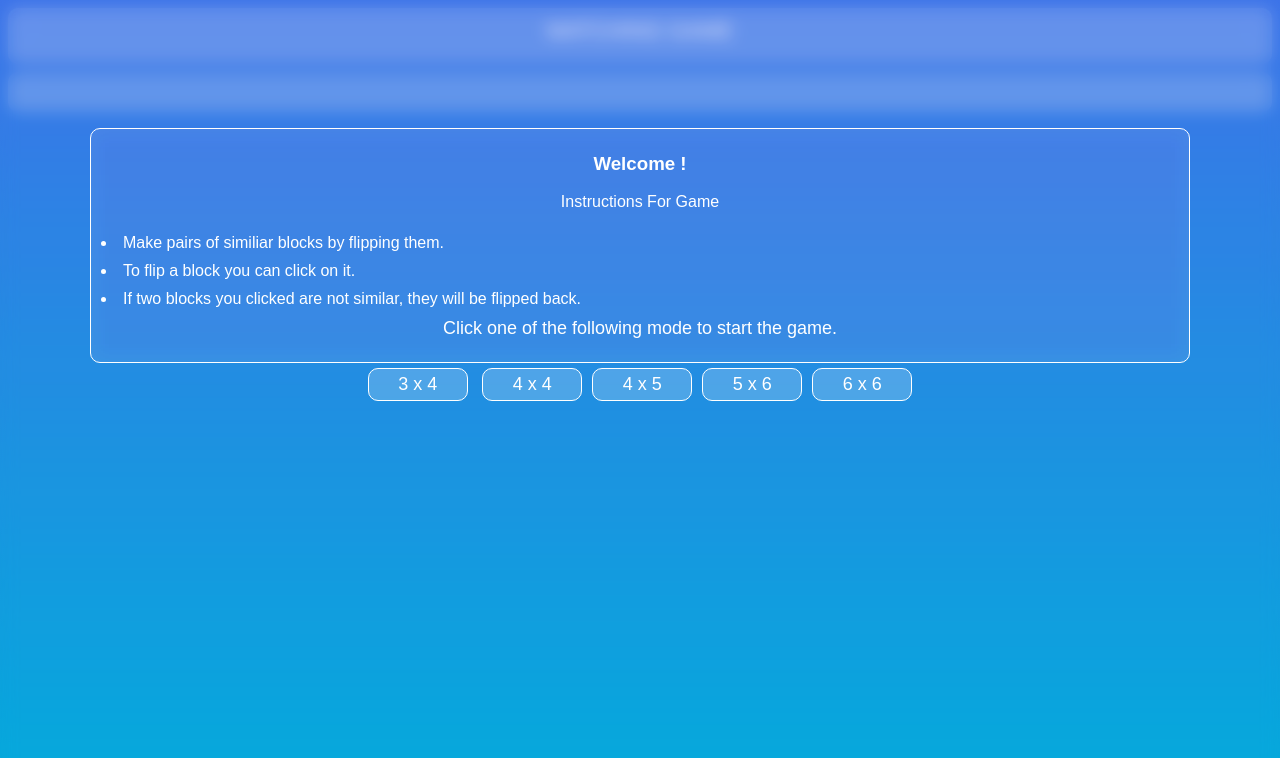
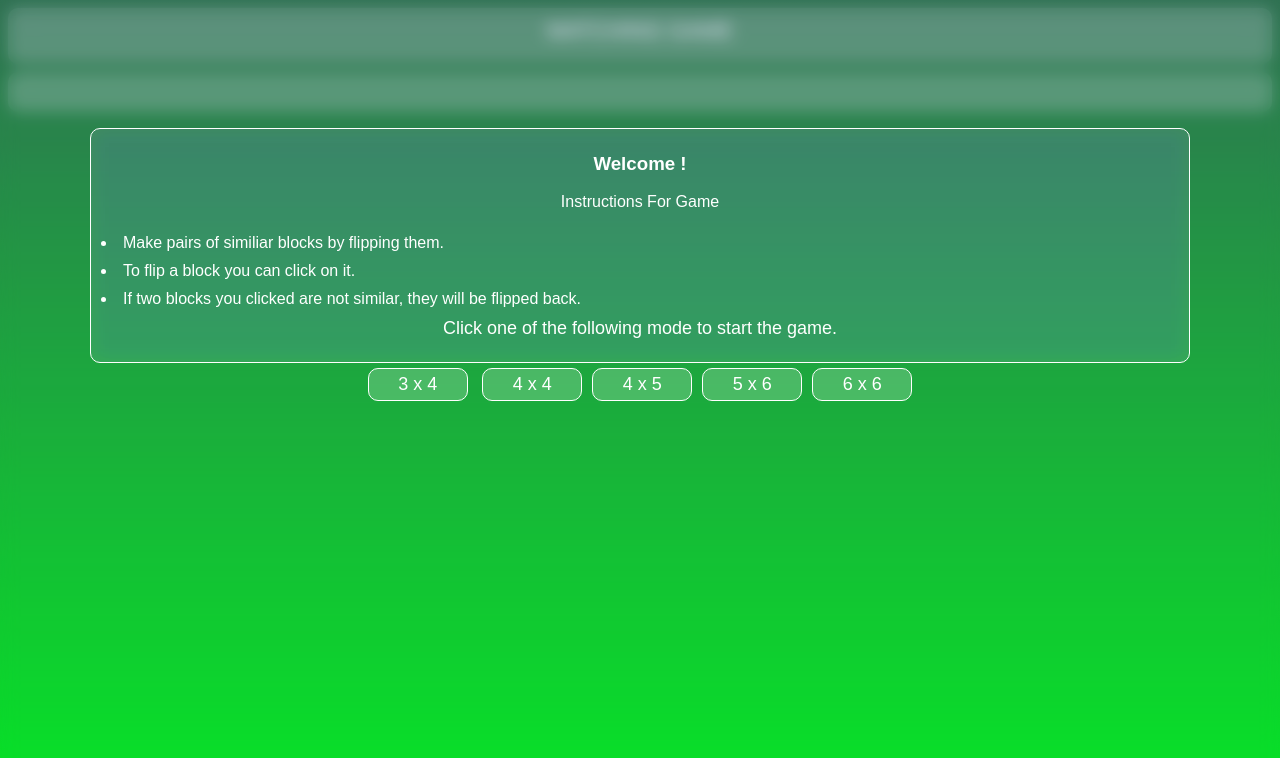
Before and after one commit to ADS-bot/Matching-Game, a plain HTML site: page index.html in a window 1280 px wide. Drawn offline with nearby package versions, Linux system fonts and the light colour scheme; a web font is replaced by a local one.

Commit message:
Add files via upload

```diff
--- a/gameStyle.css
+++ b/gameStyle.css
@@ -8,9 +8,9 @@ html {
 }
 body {
     margin:0px;
-    background-image: -webkit-gradient(linear, left top, left bottom, from(#4481eb), to(#04bedd));
-    background-image: -o-linear-gradient(top, #4481eb 0%, #04bedd 100%);
-    background-image: linear-gradient(to bottom, #4481eb 0%, #04bedd 100%);
+    background-image: -webkit-gradient(linear, left top, left bottom, from(#357e45), to(#08fe14));
+    background-image: -o-linear-gradient(top, #357e45 0%, #08fe14 100%);
+    background-image: linear-gradient(to bottom, #357e45 0%, #08fe14 100%);
 }
 
 p {
```
